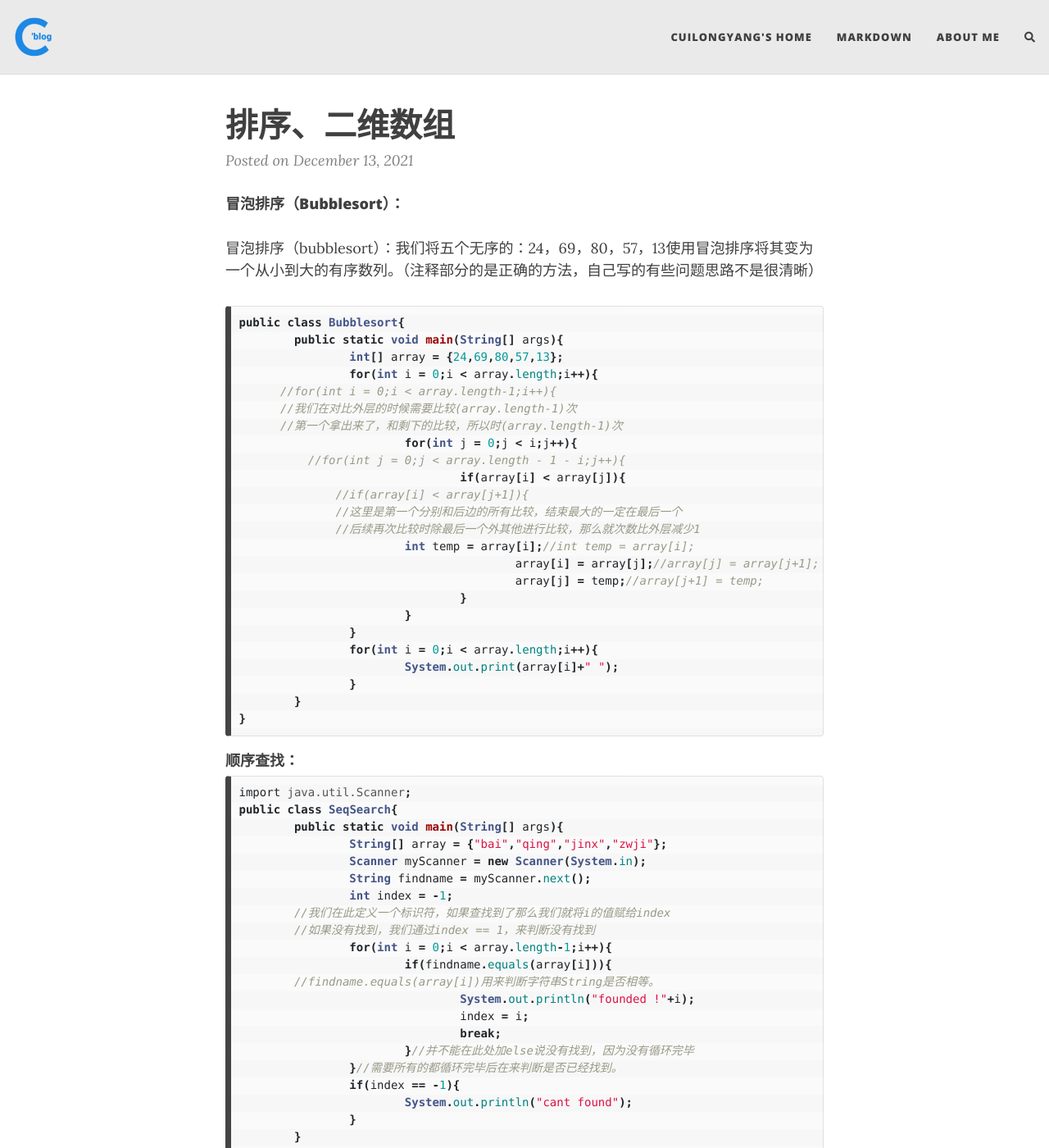
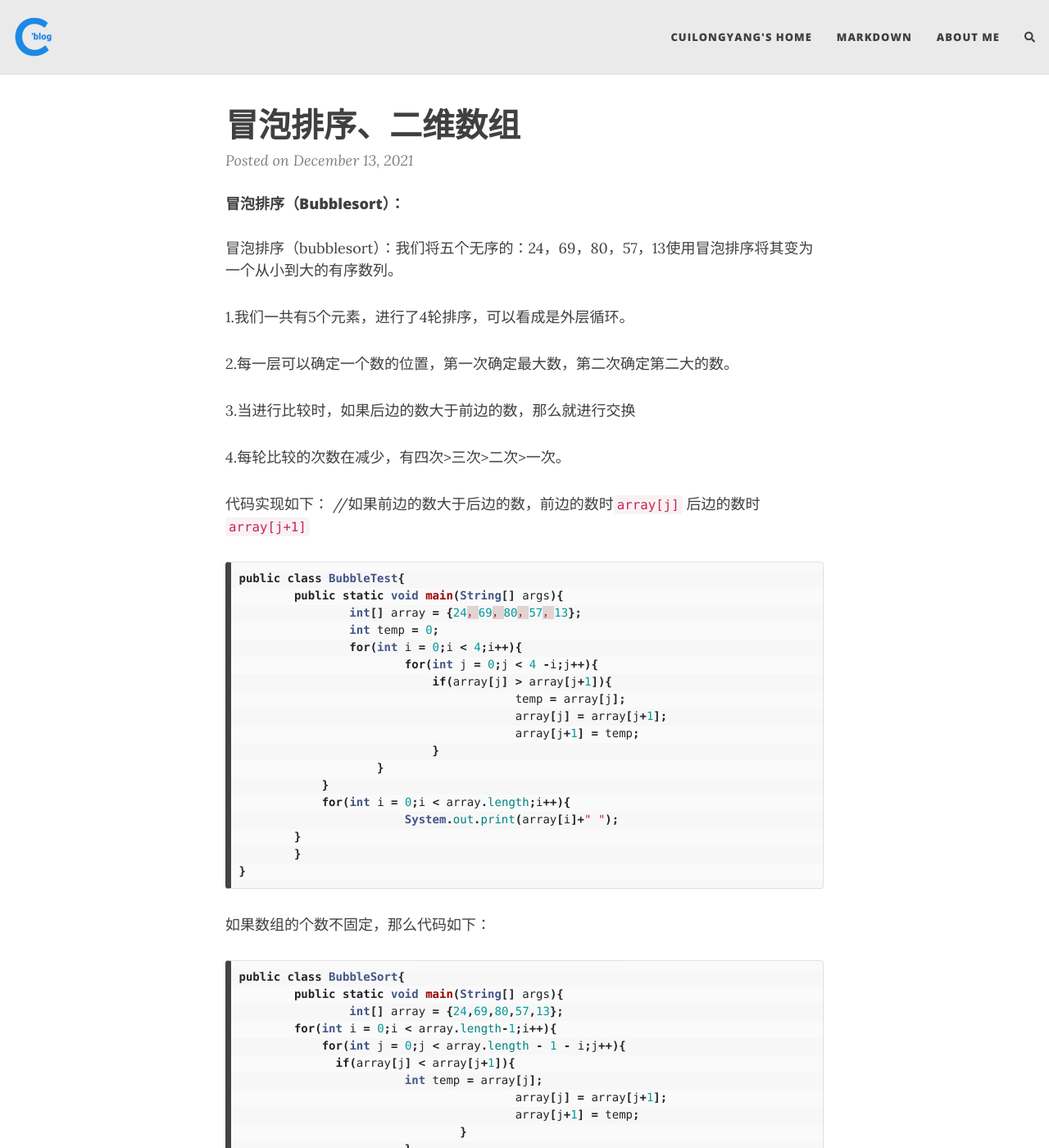
Before and after one commit to cuilongyang/cuilongyang.github.io, a Jekyll site: the page built from _posts/2021-12-14-Two-dimensional-array.markdown, in a window 1280 px wide and 1400 px high. Shown: the whole window at 82% size. Built offline with Jekyll 4.4.1, drawn with Linux system fonts in a browser that asks for light colours; nearby versions of some CDN libraries; comment, search, counter and statistics services are not loaded.

Commit message:
Update 2021-12-14-Two-dimensional-array.markdown

````diff
--- a/_posts/2021-12-14-Two-dimensional-array.markdown
+++ b/_posts/2021-12-14-Two-dimensional-array.markdown
@@ -1,6 +1,6 @@
 ---
 layout: post
-title:  "排序、二维数组"
+title:  "冒泡排序、二维数组"
 subtitle:
 cover-img:
 thumbnail-img:
@@ -11,25 +11,51 @@ tags: [Java, 冒泡排序, 二维数组]
 
 #### 冒泡排序（Bubblesort）：
 
-冒泡排序（bubblesort）：我们将五个无序的：24，69，80，57，13使用冒泡排序将其变为一个从小到大的有序数列。（注释部分的是正确的方法，自己写的有些问题思路不是很清晰）
+冒泡排序（bubblesort）：我们将五个无序的：24，69，80，57，13使用冒泡排序将其变为一个从小到大的有序数列。
+
+1.我们一共有5个元素，进行了4轮排序，可以看成是外层循环。
+
+2.每一层可以确定一个数的位置，第一次确定最大数，第二次确定第二大的数。
+
+3.当进行比较时，如果后边的数大于前边的数，那么就进行交换
+
+4.每轮比较的次数在减少，有四次>三次>二次>一次。
+
+代码实现如下：  //如果前边的数大于后边的数，前边的数时`array[j]` 后边的数时`array[j+1]`
 
 ```java
-public class Bubblesort{
+public class BubbleTest{
+	public static void main(String[] args){
+		int[] array = {24，69，80，57，13};
+		int temp = 0;
+		for(int i = 0;i < 4;i++){
+			for(int j = 0;j < 4 -i;j++){
+			    if(array[j] > array[j+1]){
+					temp = array[j];
+					array[j] = array[j+1];
+					array[j+1] = temp;
+			    }
+		    }
+	    }
+	    for(int i = 0;i < array.length;i++){
+			System.out.print(array[i]+" ");
+        }
+	}
+}
+```
+
+如果数组的个数不固定，那么代码如下：
+
+```java
+public class BubbleSort{
 	public static void main(String[] args){
 		int[] array = {24,69,80,57,13};
-		for(int i = 0;i < array.length;i++){
-      //for(int i = 0;i < array.length-1;i++){
-      //我们在对比外层的时候需要比较(array.length-1)次
-      //第一个拿出来了，和剩下的比较，所以时(array.length-1)次
-			for(int j = 0;j < i;j++){
-          //for(int j = 0;j < array.length - 1 - i;j++){
-				if(array[i] < array[j]){
-              //if(array[i] < array[j+1]){
-              //这里是第一个分别和后边的所有比较，结束最大的一定在最后一个
-              //后续再次比较时除最后一个外其他进行比较，那么就次数比外层减少1
-	                int temp = array[i];//int temp = array[i];
-					array[i] = array[j];//array[j] = array[j+1];
-					array[j] = temp;//array[j+1] = temp;
+        for(int i = 0;i < array.length-1;i++){
+            for(int j = 0;j < array.length - 1 - i;j++){
+              if(array[j] < array[j+1]){
+	                int temp = array[j];
+					array[j] = array[j+1];
+					array[j+1] = temp;
 				}
 			}
 		}
````
